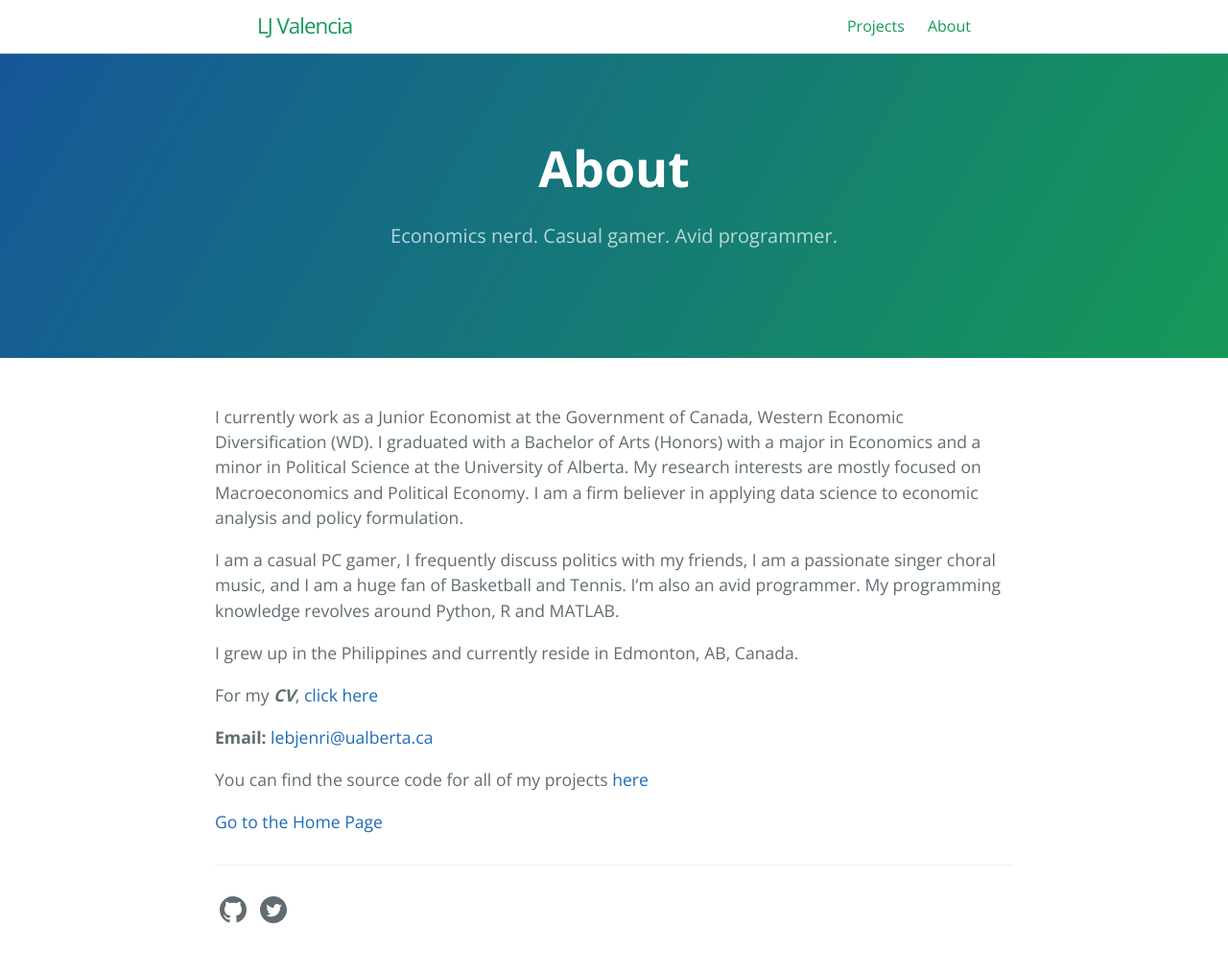
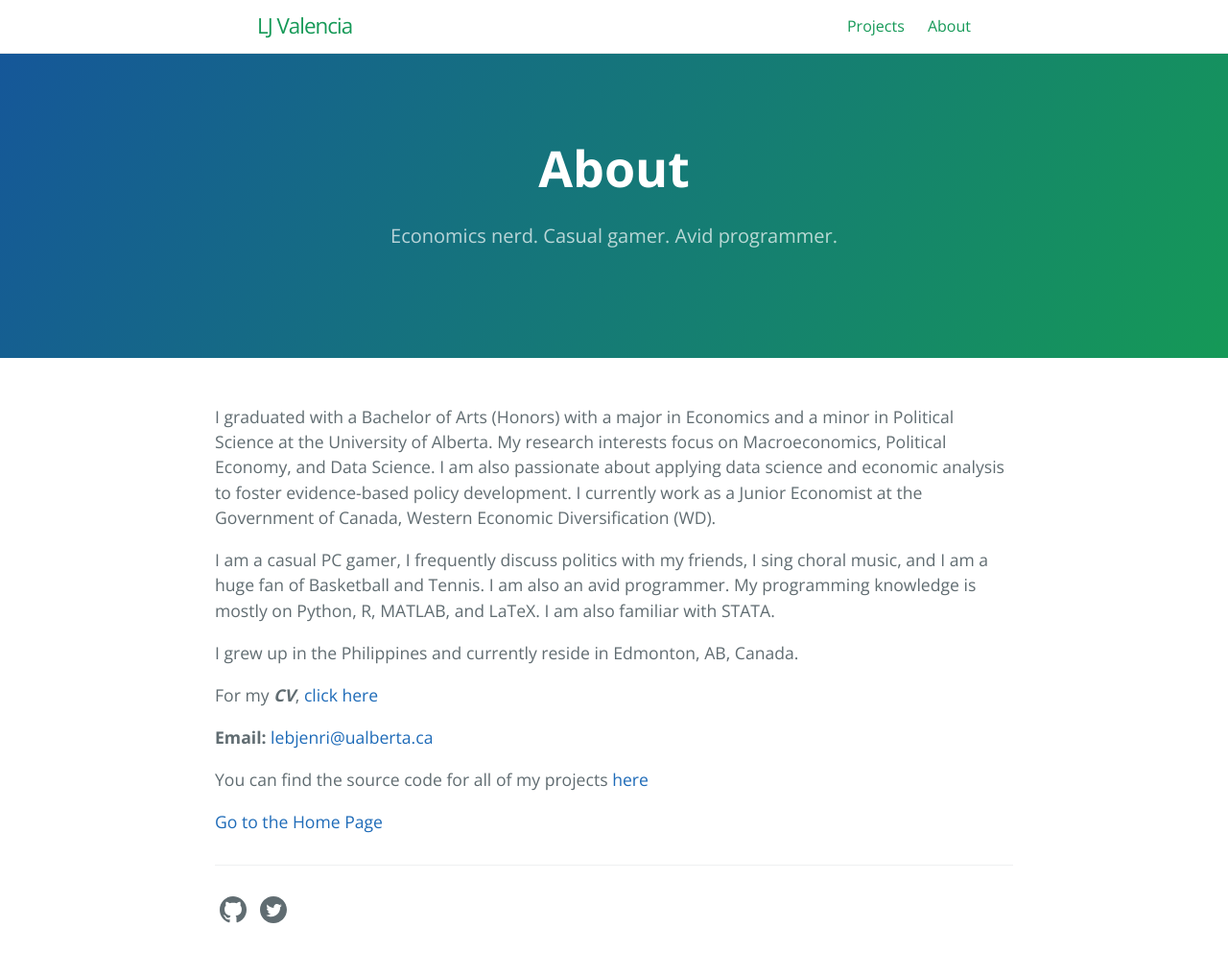
Before and after one commit to lj-valencia/cayman-blog-old-site, a Jekyll site: the page built from about.md, in a window 1280 px wide. Shown: the whole page at 96% size. Built offline with Jekyll 4.4.1, drawn with Linux system fonts in a browser that asks for light colours.

Commit message:
Update about.md

```diff
--- a/about.md
+++ b/about.md
@@ -7,9 +7,9 @@ ref: about
 order: 0
 ---
 
-I currently work as a Junior Economist at the Government of Canada, Western Economic Diversification (WD). I graduated with a Bachelor of Arts (Honors) with a major in Economics and a minor in Political Science at the University of Alberta. My research interests are mostly focused on Macroeconomics and Political Economy. I am a firm believer in applying data science to economic analysis and policy formulation.
+I graduated with a Bachelor of Arts (Honors) with a major in Economics and a minor in Political Science at the University of Alberta. My research interests focus on Macroeconomics, Political Economy, and Data Science. I am also passionate about applying data science and economic analysis to foster evidence-based policy development. I currently work as a Junior Economist at the Government of Canada, Western Economic Diversification (WD).
 
-I am a casual PC gamer, I frequently discuss politics with my friends, I am a passionate singer choral music, and I am a huge fan of Basketball and Tennis. I'm also an avid programmer. My programming knowledge revolves around Python, R and MATLAB.
+I am a casual PC gamer, I frequently discuss politics with my friends, I sing choral music, and I am a huge fan of Basketball and Tennis. I am also an avid programmer. My programming knowledge is mostly on Python, R, MATLAB, and LaTeX. I am also familiar with STATA.
 
 I grew up in the Philippines and currently reside in Edmonton, AB, Canada.
 
```
